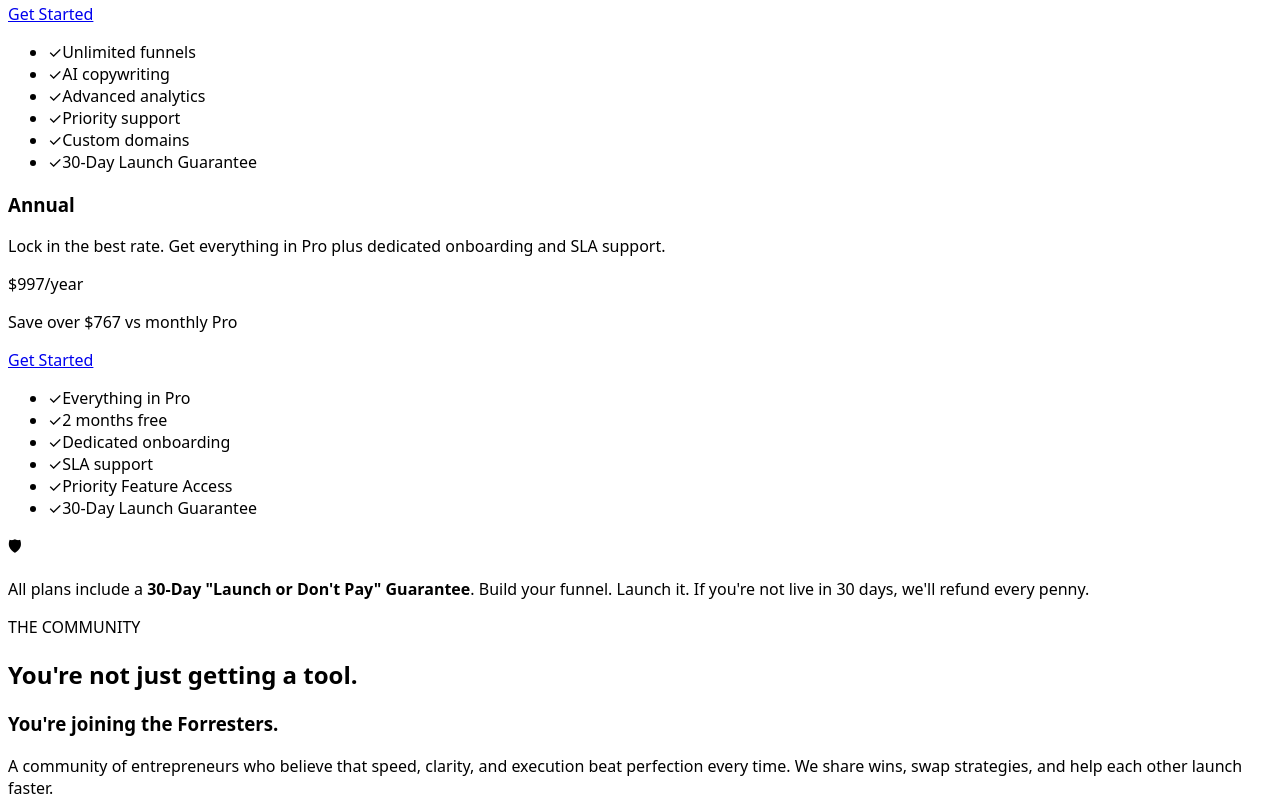
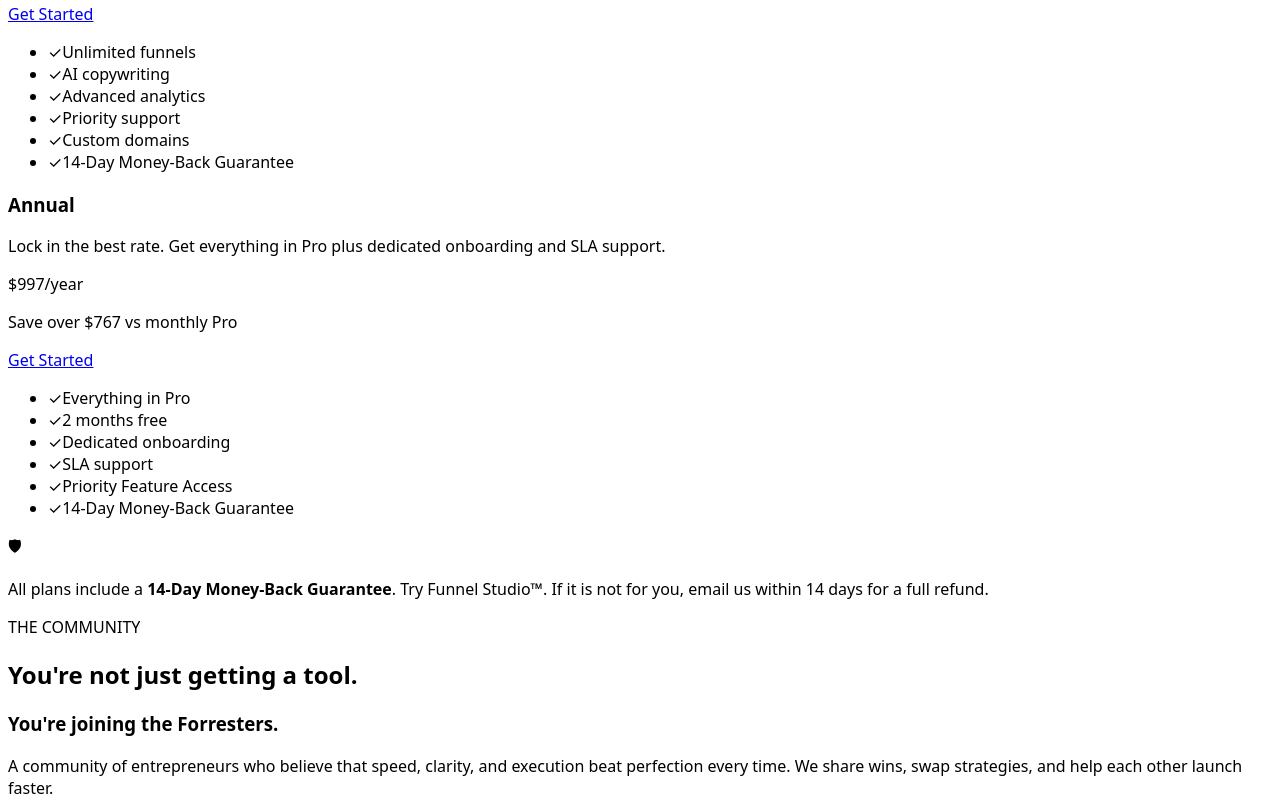
Before and after one commit to AGutierrez4/forrestry-website, a React (Vite) app: page /funnel-studio in a window 1280 px wide. Shown: the part 4194-4991 px from the top of the page. Built offline with nearby package versions, Linux system fonts and the light colour scheme; the HTML template or start-up script is replaced by a standard one.

Commit message:
Guarantee: 30-day launch-or-dont-pay → 14-day money-back, all pages updated

```diff
--- a/src/components/FAQ.tsx
+++ b/src/components/FAQ.tsx
@@ -19,8 +19,8 @@
     a: 'Yes. No long-term contracts. Cancel whenever you want. If you cancel and come back later, you will be at the current price, not the founding rate.',
   },
   {
-    q: 'What is the 30-Day "Launch or Don\'t Pay" Guarantee?',
-    a: 'Build your funnel. Launch it. If you are not live within 30 days, we refund every penny. No questions asked.',
+    q: 'What is the 14-Day Money-Back Guarantee?',
+    a: 'Try Funnel Studio™. If it is not for you, email us within 14 days for a full refund. No hoops, no hassle.',
   },
   {
     q: 'Do I need to be technical to use this?',
--- a/src/components/Pricing.tsx
+++ b/src/components/Pricing.tsx
@@ -17,7 +17,7 @@
       'Basic analytics',
       'Email support',
       'Community Access',
-      '30-Day Launch Guarantee',
+      '14-Day Money-Back Guarantee',
     ],
   },
   {
@@ -37,7 +37,7 @@
       'Advanced analytics',
       'Priority support',
       'Custom domains',
-      '30-Day Launch Guarantee',
+      '14-Day Money-Back Guarantee',
     ],
   },
   {
@@ -57,7 +57,7 @@
       'Dedicated onboarding',
       'SLA support',
       'Priority Feature Access',
-      '30-Day Launch Guarantee',
+      '14-Day Money-Back Guarantee',
     ],
   },
 ]
@@ -139,9 +139,8 @@
             <span className="text-green text-2xl shrink-0">🛡</span>
             <p className="text-muted leading-relaxed">
               All plans include a{' '}
-              <strong className="text-text">30-Day "Launch or Don't Pay" Guarantee</strong>.
-              Build your funnel. Launch it. If you're not live in 30 days, we'll refund every
-              penny.
+              <strong className="text-text">14-Day Money-Back Guarantee</strong>.
+              Try Funnel Studio™. If it is not for you, email us within 14 days for a full refund.
             </p>
           </div>
         </FadeUp>
--- a/src/components/company/FoundersPricing.tsx
+++ b/src/components/company/FoundersPricing.tsx
@@ -71,7 +71,7 @@
           <div className="mt-8 flex flex-wrap items-center justify-center gap-6 text-muted/60 text-xs">
             <div className="flex items-center gap-2">
               <span className="text-green">✓</span>
-              <span>30-Day Money-Back Guarantee</span>
+              <span>14-Day Money-Back Guarantee</span>
             </div>
             <div className="flex items-center gap-2">
               <span className="text-green">✓</span>
@@ -92,8 +92,8 @@
           <div className="mt-8 bg-card-bg border border-card-border rounded-xl p-5 flex items-start gap-3">
             <span className="text-green text-xl shrink-0">🛡</span>
             <p className="text-muted text-sm leading-relaxed">
-              <span className="text-text font-semibold">30-Day "Launch or Don't Pay" Guarantee.</span>{' '}
-              Build your funnel. Launch it. If you are not live in 30 days, full refund. No questions.
+              <span className="text-text font-semibold">14-Day Money-Back Guarantee.</span>{' '}
+              Try Funnel Studio™. If it is not for you, email us within 14 days for a full refund.
             </p>
           </div>
         </FadeUp>
--- a/src/pages/Terms.tsx
+++ b/src/pages/Terms.tsx
@@ -63,11 +63,11 @@
               </div>
 
               <div>
-                <h2 className="text-lg font-semibold text-white mb-3">4. 30-Day Guarantee</h2>
+                <h2 className="text-lg font-semibold text-white mb-3">4. 14-Day Guarantee</h2>
                 <p>
-                  If you are not live with a funnel within 30 days of subscribing, you may
-                  request a full refund. Contact support@forrestry.ai within the 30-day
-                  window to initiate a refund.
+                  If you are not satisfied with Funnel Studio™, you may request a full
+                  refund within 14 days of subscribing. Contact support@forrestry.ai to
+                  initiate a refund.
                 </p>
               </div>
 
```
